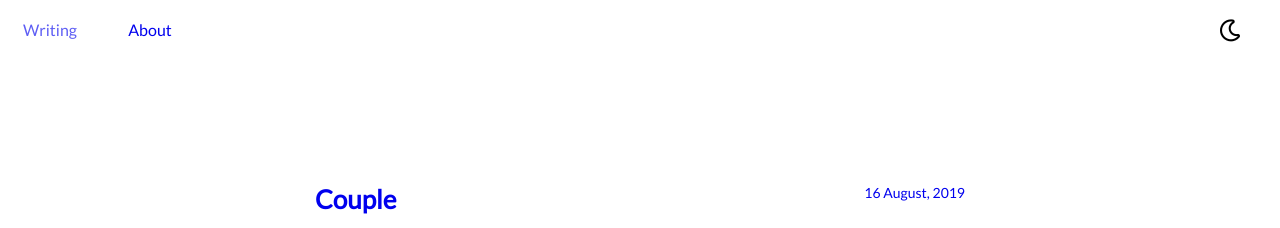
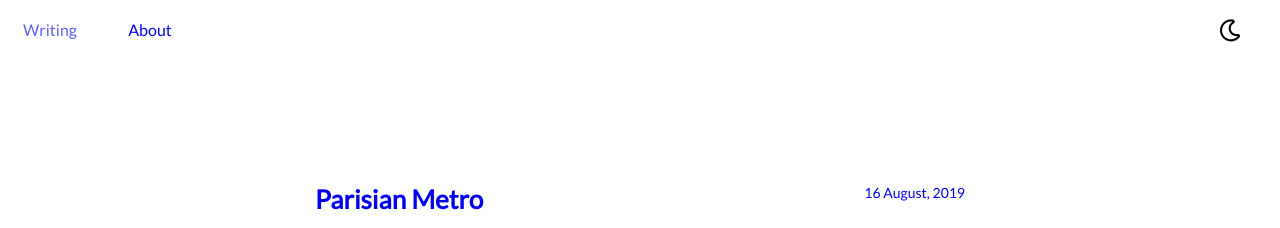
Before and after one commit to kooparse/kooparse.github.io, a Gatsby site: page / in a window 1280 px wide. Shown: the top 228 px of the page. Built offline with nearby package versions, Linux system fonts and the light colour scheme; Gatsby itself is replaced by a stand-in of ours; some packages are replaced by stand-ins of ours; a web font is replaced by a local one.

Commit message:
Change title

```diff
--- a/src/pages/blog/couple/index.md
+++ b/src/pages/blog/parisian-metro/index.md
@@ -1,5 +1,5 @@
 ---
-title: Couple
+title: Parisian Metro
 author: Alexandre Chêne
 description: Unknown
 date: '2019-08-16T09:00:00.000Z'
```
